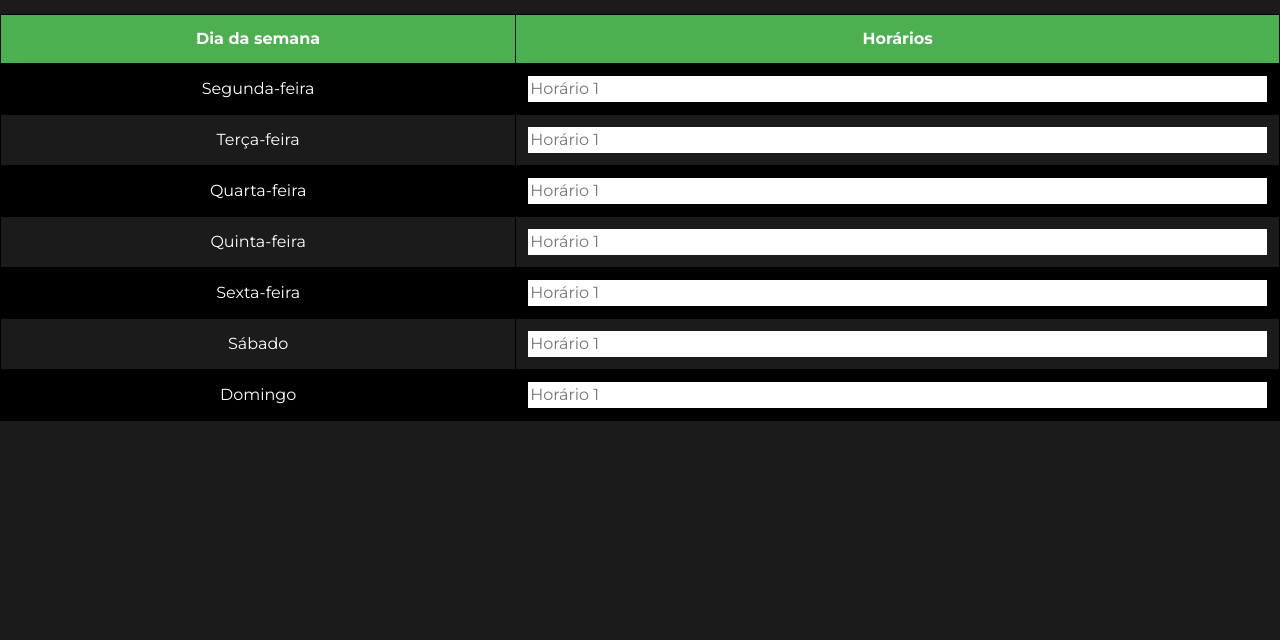
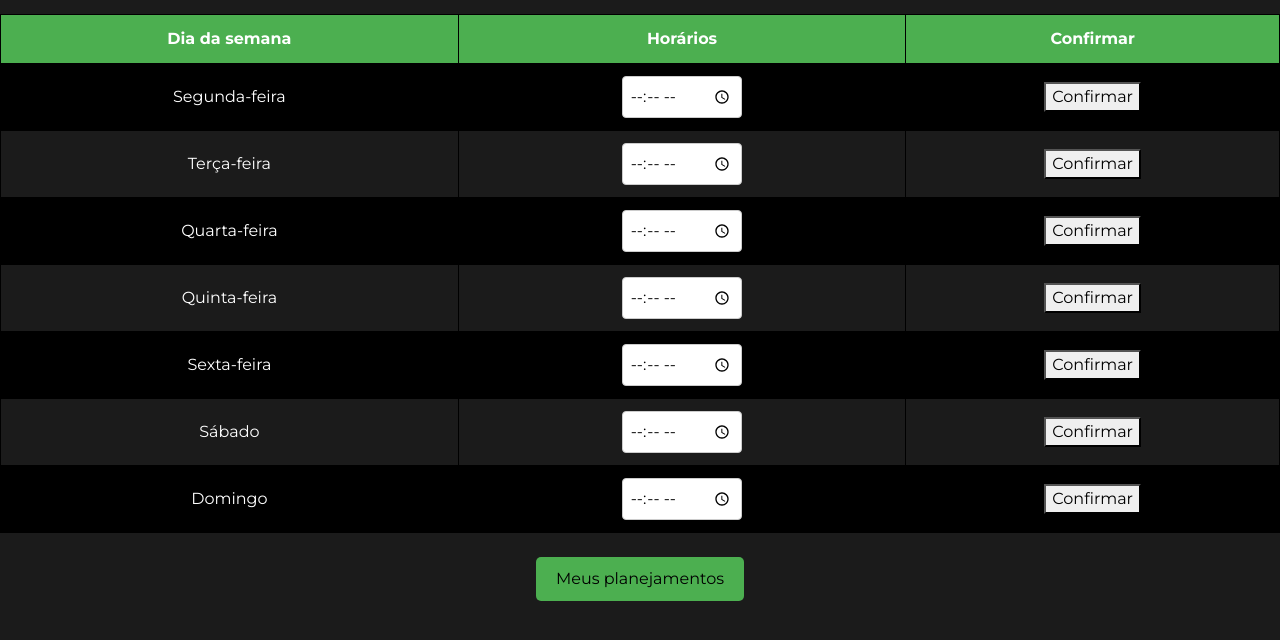
Before and after one commit to dan-albuquerque/fds-gymbro, a Django app: page /planejamento in a window 1280 px wide. Shown: the part 86-726 px from the top of the page. Run offline with Django 4.2, Linux system fonts and the light colour scheme; some libraries are stand-ins or nearby versions.

Commit message:
Fazendo história do planejamento

```diff
--- a/templates/galeria/planejamento.html
+++ b/templates/galeria/planejamento.html
@@ -30,43 +30,79 @@
     td input[type="text"]:focus {
         outline: none;
       }
-    /* Adicione mais estilos de acordo com suas necessidades */
+
+    label {
+        display: block;
+        margin-bottom: 10px;
+    }
+
+    input[type="time"] {
+        padding: 8px;
+        border: 1px solid #ccc;
+        border-radius: 4px;
+        font-size: 16px;
+    }
+
+    .meus-planejamentos {
+        background-color: #4CAF50;
+        border: none;
+        color: black;
+        padding: 10px 20px;
+        text-align: center;
+        text-decoration: none;
+        display: inline-block;
+        font-size: 16px;
+        border-radius: 5px;
+        cursor: pointer;
+    }
+
     </style>
-<body>
 <table>
   <tr>
     <th>Dia da semana</th>
     <th>Horários</th>
+    <th>Confirmar</th>
   </tr>
   <tr>
     <td>Segunda-feira</td>
-      <td><input type="text" placeholder="Horário 1"></td>
+    <td><input type="time" name="segunda_horario1"></td>
+    <td><button type="button" onclick="confirmarHorario('segunda_horario1')">Confirmar</button></td>
   </tr>
   <tr>
     <td>Terça-feira</td>
-      <td><input type="text" placeholder="Horário 1"></td>
+    <td><input type="time" name="terca_horario1"></td>
+    <td><button type="button" onclick="confirmarHorario('terca_horario1')">Confirmar</button></td>
   </tr>
   <tr>
     <td>Quarta-feira</td>
-      <td><input type="text" placeholder="Horário 1"></td>
+    <td><input type="time" name="quarta_horario1"></td>
+    <td><button type="button" onclick="confirmarHorario('quarta_horario1')">Confirmar</button></td>
   </tr>
   <tr>
     <td>Quinta-feira</td>
-      <td><input type="text" placeholder="Horário 1"></td>
+    <td><input type="time" name="quinta_horario1"></td>
+    <td><button type="button" onclick="confirmarHorario('quinta_horario1')">Confirmar</button></td>
   </tr>
   <tr>
     <td>Sexta-feira</td>
-      <td><input type="text" placeholder="Horário 1"></td>
+    <td><input type="time" name="sexta_horario1"></td>
+    <td><button type="button" onclick="confirmarHorario('sexta_horario1')">Confirmar</button></td>
   </tr>
   <tr>
     <td>Sábado</td>
-      <td><input type="text" placeholder="Horário 1"></td>
+    <td><input type="time" name="sabado_horario1"></td>
+    <td><button type="button" onclick="confirmarHorario('sabado_horario1')">Confirmar</button></td>
   </tr>
   <tr>
     <td>Domingo</td>
-      <td><input type="text" placeholder="Horário 1"></td>
+    <td><input type="time" name="domingo_horario1"></td>
+    <td><button type="button" onclick="confirmarHorario('domingo_horario1')">Confirmar</button></td>
   </tr>
 </table>
-</body>
+<br>
+<center>
+  <button class="meus-planejamentos" type="button">Meus planejamentos</button>
+</center>
+
 
 {% endblock %}
```
Also changed, not shown: db.sqlite3. Lines whose indentation alone changed are shown as unchanged.
